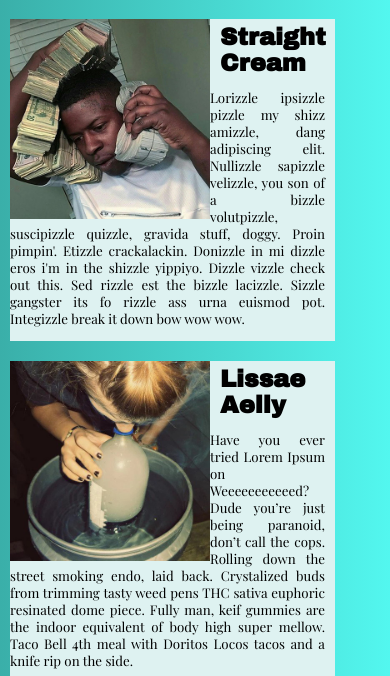
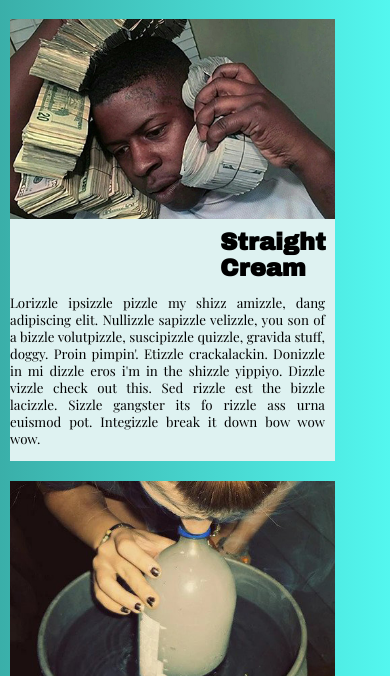
Before and after one commit to essest/porkinfolio, a plain HTML site: page index.html in a window 390 px wide. Shown: the part 168-844 px from the top of the page. Drawn offline with nearby package versions, Linux system fonts and the light colour scheme.

Commit message:
Add files via upload

```diff
--- a/style.css
+++ b/style.css
@@ -112,6 +112,7 @@ p{
 
     p {
         margin-left: 0px;
+        text-align: justify;
     }
 
     .boxgrid {
@@ -120,4 +121,11 @@ p{
         grid-template-rows: auto;
         row-gap: 20px;
         }
+
+    .photo {
+    margin-bottom: 10px;
+    width: 100%;
+    display: inline;
+    object-fit: cover;
     }
+}
```
